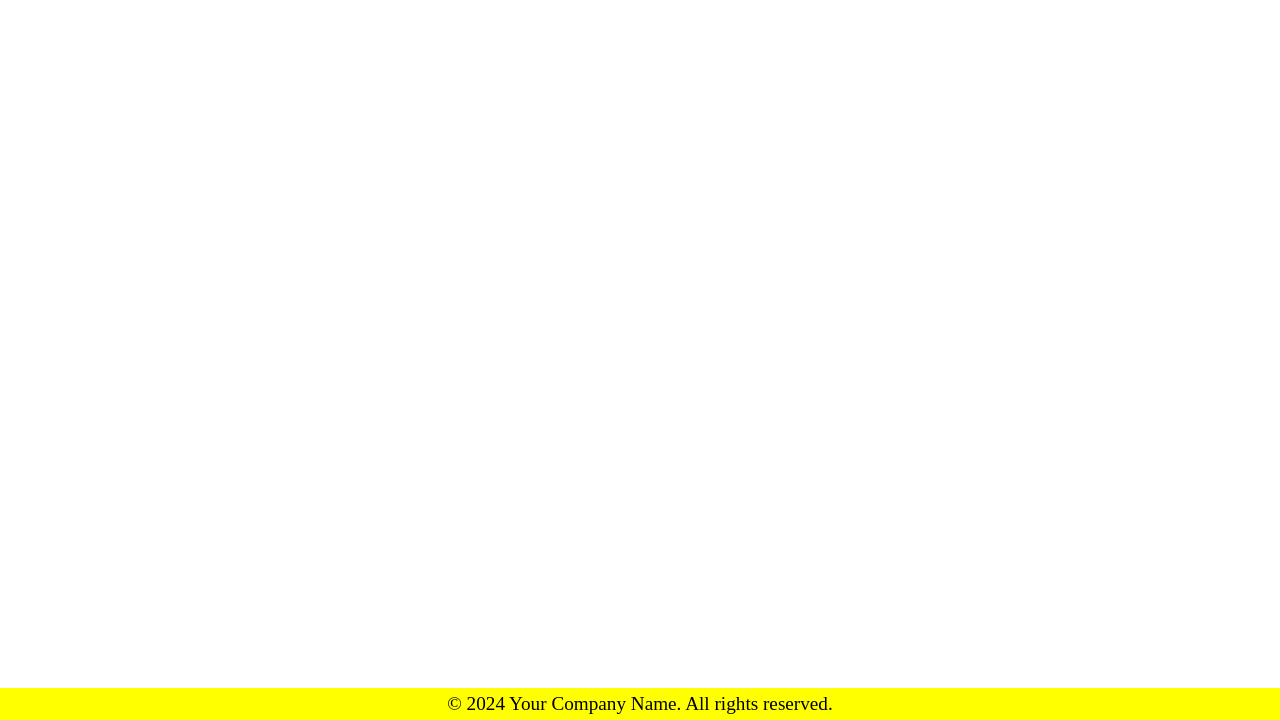
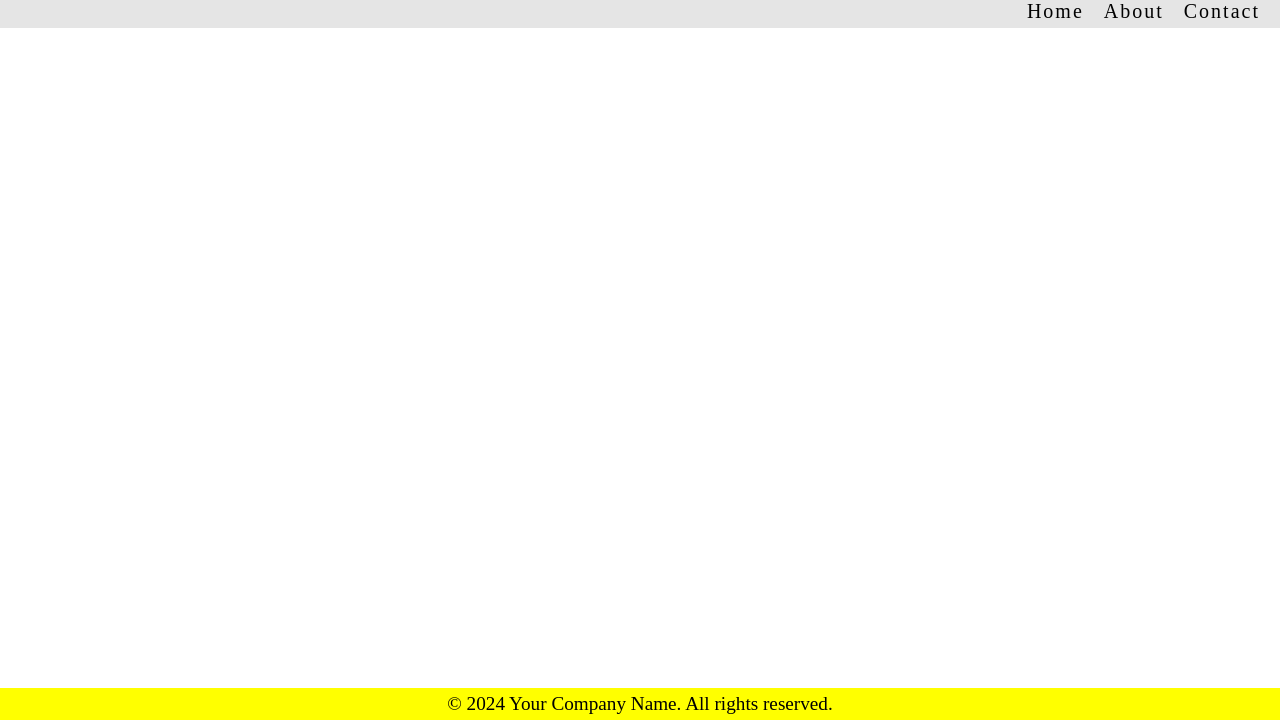
Before and after one commit to Dev-sunil-dash/React_Project_Assignment, a plain HTML site: page myfirstapp/index.html in a window 1280 px wide. Shown: the part 80-800 px from the top of the page. Drawn offline with Linux system fonts and the light colour scheme.

Commit message:
Day 2 task completed

```diff
--- a/myfirstapp/index.html
+++ b/myfirstapp/index.html
@@ -1,4 +1,3 @@
-
 <head>
     <meta charset="UTF-8">
     <meta name="viewport" content="width=device-width, initial-scale=1.0">
@@ -13,6 +12,13 @@
             My First Web Page
         </div>
     </header>
+    <nav>
+        <ul>
+            <li>Home</li>
+            <li>About</li>
+            <li>Contact</li>
+        </ul>
+    </nav>
     <footer>
         <span>© 2024 Your Company Name. All rights reserved.</span>
     </footer>
--- a/myfirstapp/style.css
+++ b/myfirstapp/style.css
@@ -26,3 +26,19 @@ footer span {
     text-align: center;
     width: 100%;
 }
+
+ul {
+    text-align: right;
+    background-color: #e5e5e5;
+    padding: 5px;
+    font-size: 20px;
+    font-weight: 500;
+}
+
+li {
+    list-style: none;
+    display: inline;
+    margin-right: 15px;
+    letter-spacing: 2px;
+    cursor: pointer;
+}
```
Also changed, not shown: 1 other file.
